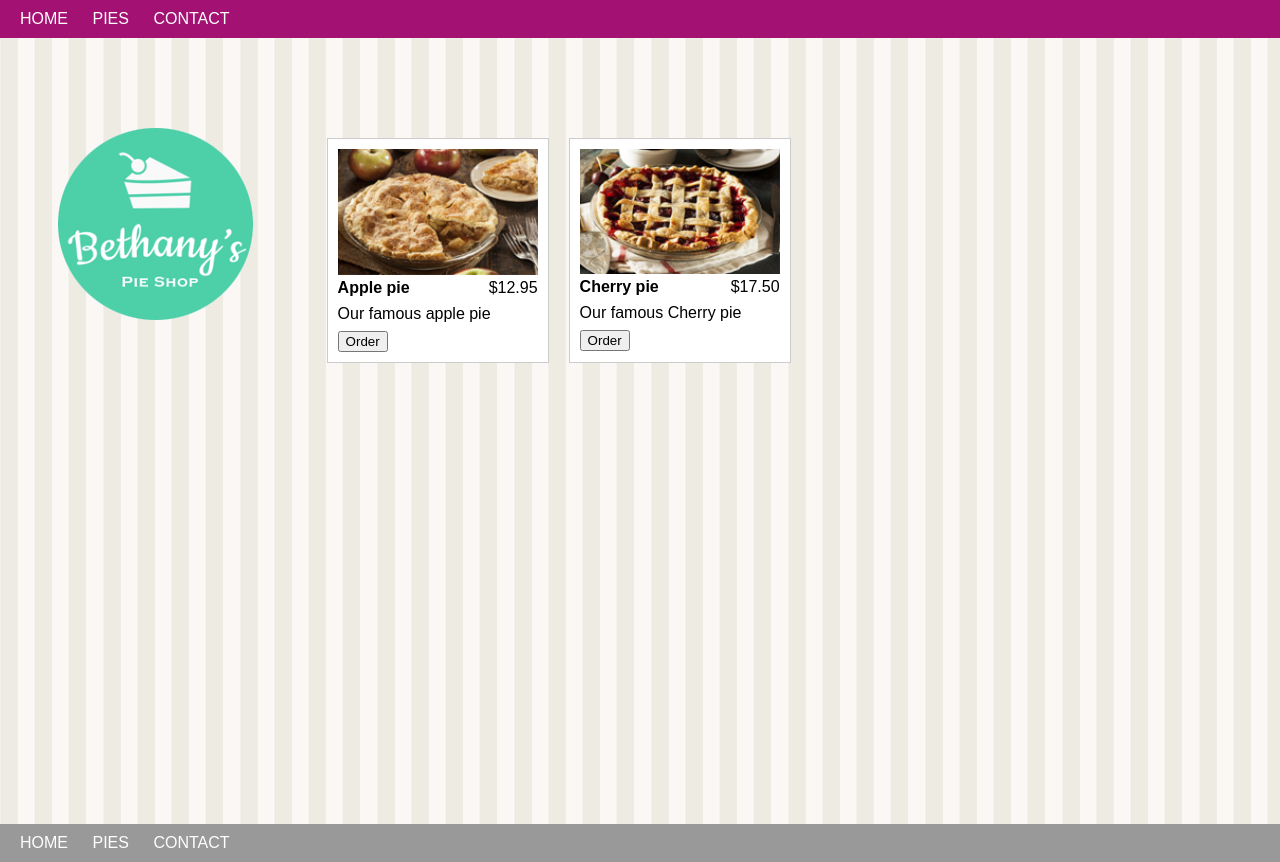
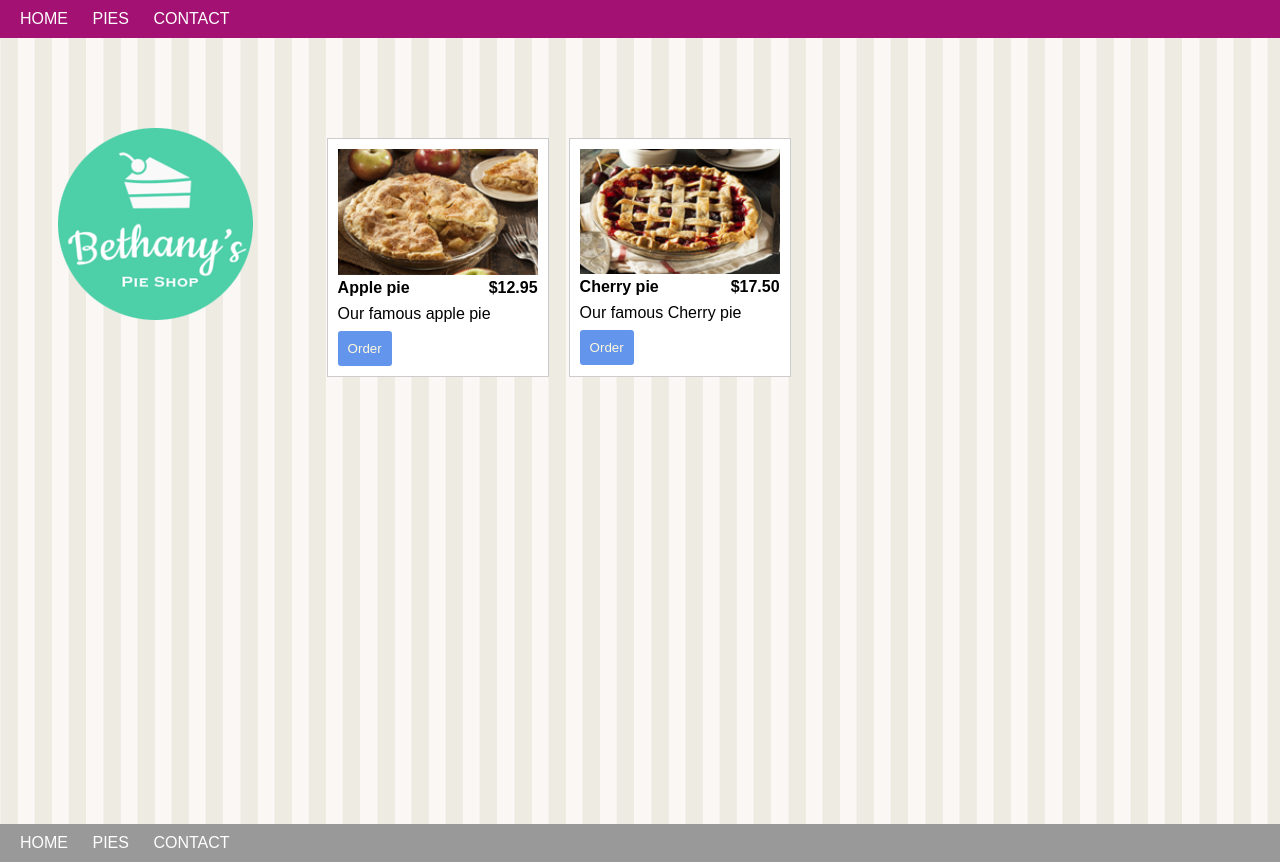
Before and after one commit to WaliulAlam/Hoxro, a plain HTML site: page pies.html in a window 1280 px wide. Drawn offline with Linux system fonts and the light colour scheme.

Commit message:
2nd update

```diff
--- a/site.css
+++ b/site.css
@@ -134,19 +134,23 @@ border: solid 1px #ccc;
 .pie .price
 {
     text-align: right;
+    font-weight: bold;
 }
 .pie .columns div
 {
-    width: 50%;
+    width: 100%;
 }
 
 .pie button
 
-    h1
-    {
-        font-size: 3em;
-        margin-top: 0.5em;
-    }
+{
+background-color: cornflowerblue;
+padding: 10px;
+border: cornflowerblue;
+border-radius: 3px;
+color: cornsilk;
+
+}
 .banner
 {
     max-width: 100%;
```
